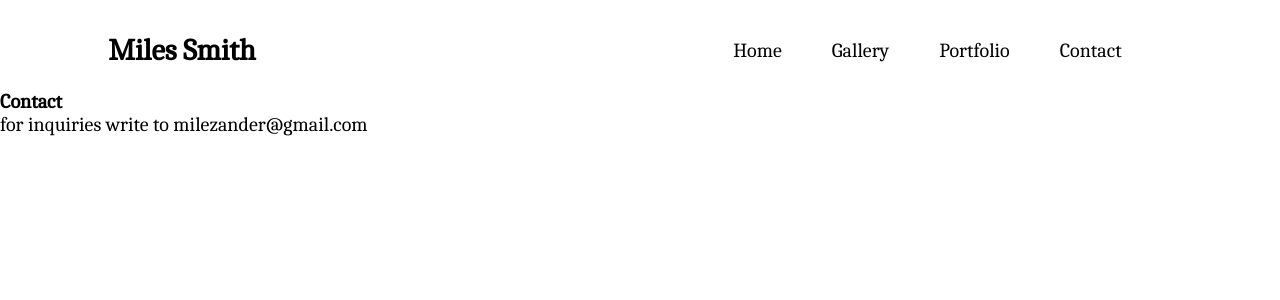
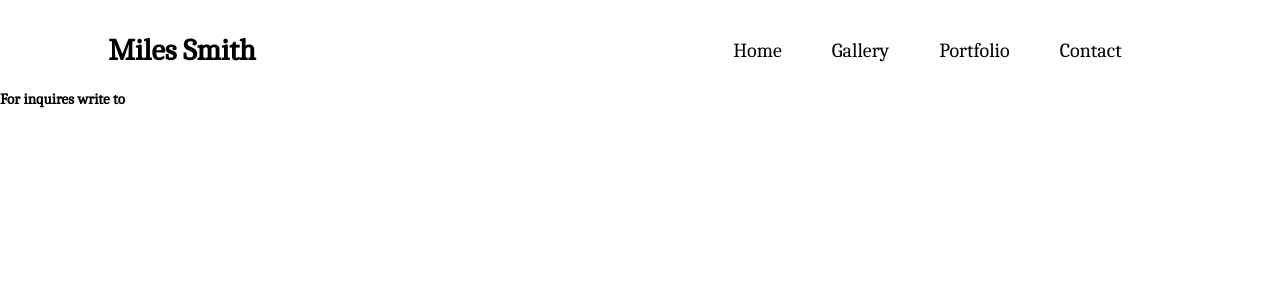
Before and after one commit to jgoth23/miles-smith-website, a React (Create React App) app in the folder miles-smith-website/: page /contact in a window 1280 px wide. Shown: the top 300 px of the page. Built offline with nearby package versions, Linux system fonts and the light colour scheme.

Commit message:
editing contact page

```diff
--- a/miles-smith-website/src/App.css
+++ b/miles-smith-website/src/App.css
@@ -14,3 +14,7 @@
   text-align: center;
 
 }
+
+.contact {
+  font-size: .75rem;
+}
--- a/miles-smith-website/src/pages/Contact.js
+++ b/miles-smith-website/src/pages/Contact.js
@@ -1,12 +1,13 @@
 import React from 'react';
-
 
 function Contact() {
   return (
-    <div className='contact'>
-      <h1>Contact</h1>
-      <p>for inquiries write to milezander@gmail.com</p>
+    <div>
+      <h1 className='contact'>For inquires write to </h1>
     </div>
+    // <div>
+    //  <a className="contact-text" href="mailto:mileszander@gmail.com"></a>
+    // </div>
   )
 }
 export default Contact;
```
